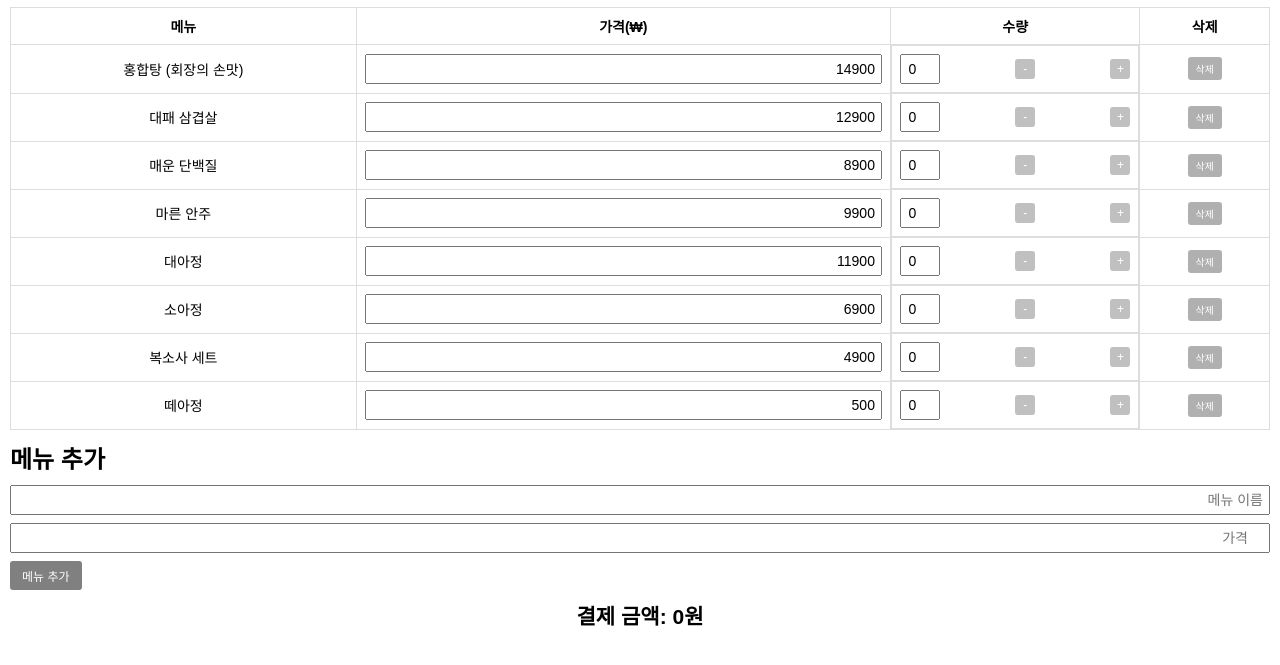
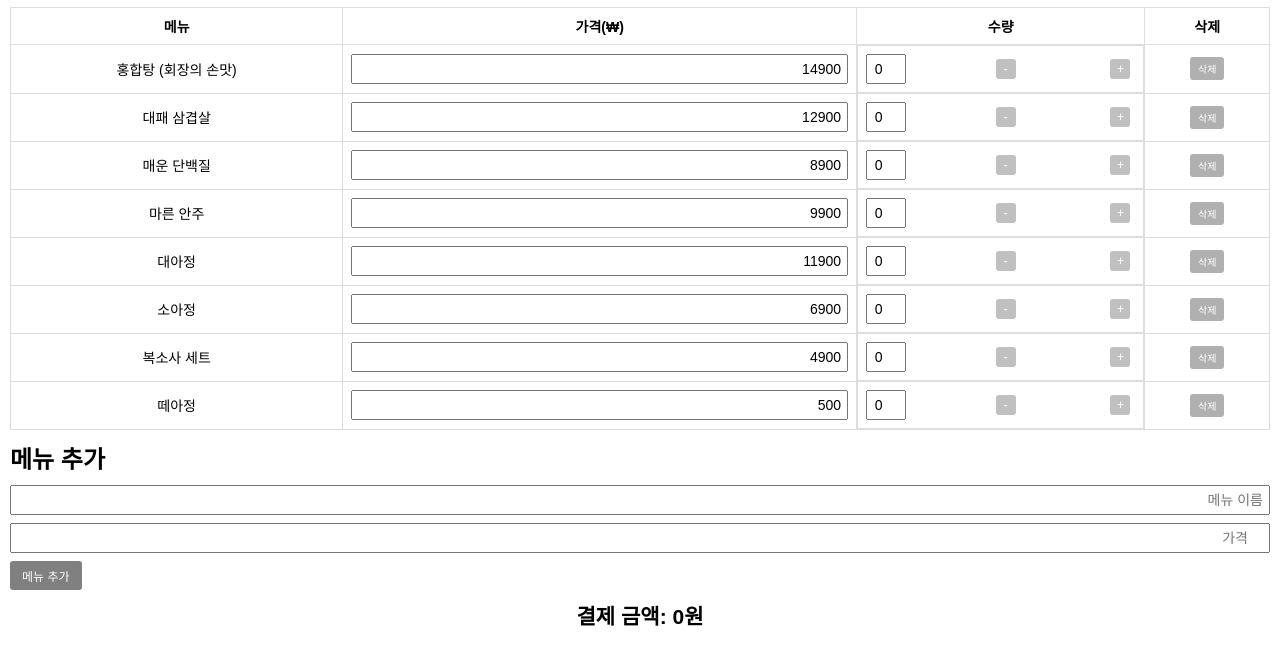
Before and after one commit to kdjidkr/herc_bar, a plain HTML site: page index.html in a window 1280 px wide. Shown: the part 39-704 px from the top of the page. Drawn offline with Linux system fonts and the light colour scheme.

Commit message:
Add files via upload

```diff
--- a/index.html
+++ b/index.html
@@ -2,10 +2,11 @@
 <html lang="ko">
 <head>
     <meta charset="UTF-8">
-    <meta name="viewport" content="width=device-width, initial-scale=1.0">
+    <meta name="viewport" content="width=device-width, initial-scale=1.0, user-scalable=no, maximum-scale=1.0">
     <title>메뉴 주문서</title>
     <link rel="stylesheet" href="style.css">
 </head>
+
 <body>
     <div class="container">
         <h1>메뉴 주문서</h1>
--- a/style.css
+++ b/style.css
@@ -102,7 +102,9 @@ button.delete-btn:hover {
     align-items: center;
     justify-content: center;
     padding: 0;
+    margin: 0 5px; /* +와 - 사이에 5px의 여백 추가 */
 }
+
 
 .quantity-control button:hover {
     background-color: #a0a0a0;
```
